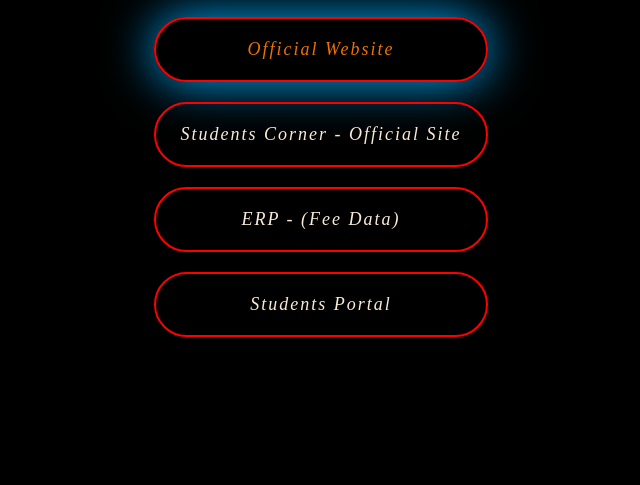
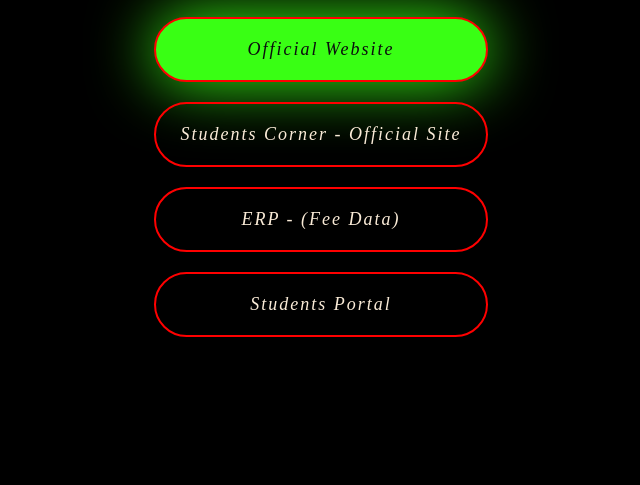
Before and after one commit to Thomas-aang/CyberFox, a plain HTML site: page index.html in a window 1280 px wide. In both pictures the pointer is over the link "Official Website". Shown: the part 315-800 px from the top of the page, without its empty margins (319-959 px from the left). Drawn offline with Linux system fonts and the light colour scheme.

Commit message:
Update styles.css

```diff
--- a/styles.css
+++ b/styles.css
@@ -51,8 +51,10 @@ a{
 
 a:hover{
 
-    color: rgb(236, 114, 0);
-    box-shadow: 0 0 50px #01acfc;
+    color: rgb(11, 13, 14);
+    background: #39ff14;
+    font-style: oblique;
+    box-shadow: 0px 0px 65px #39ff14;
 }
 
 .para{
```
